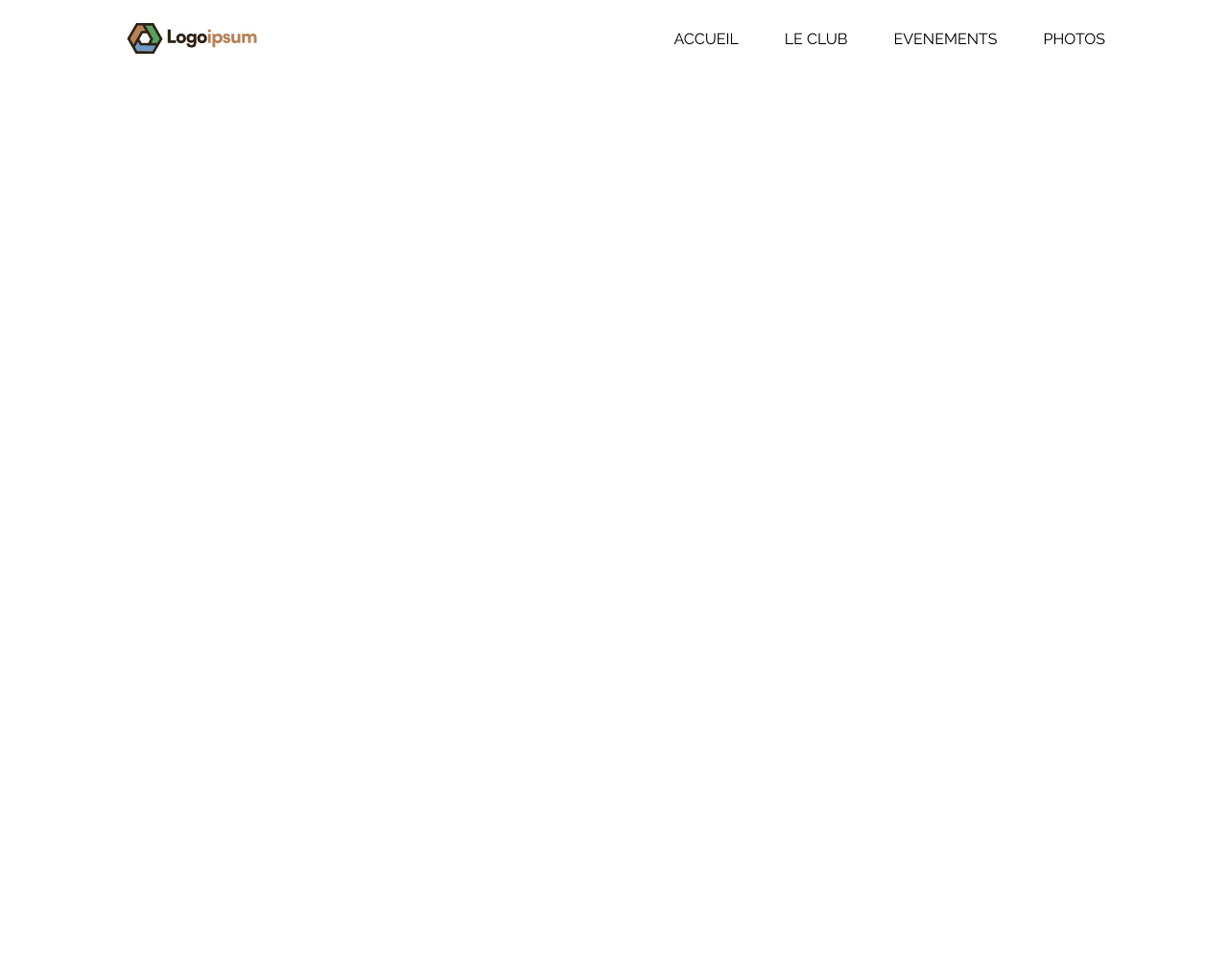
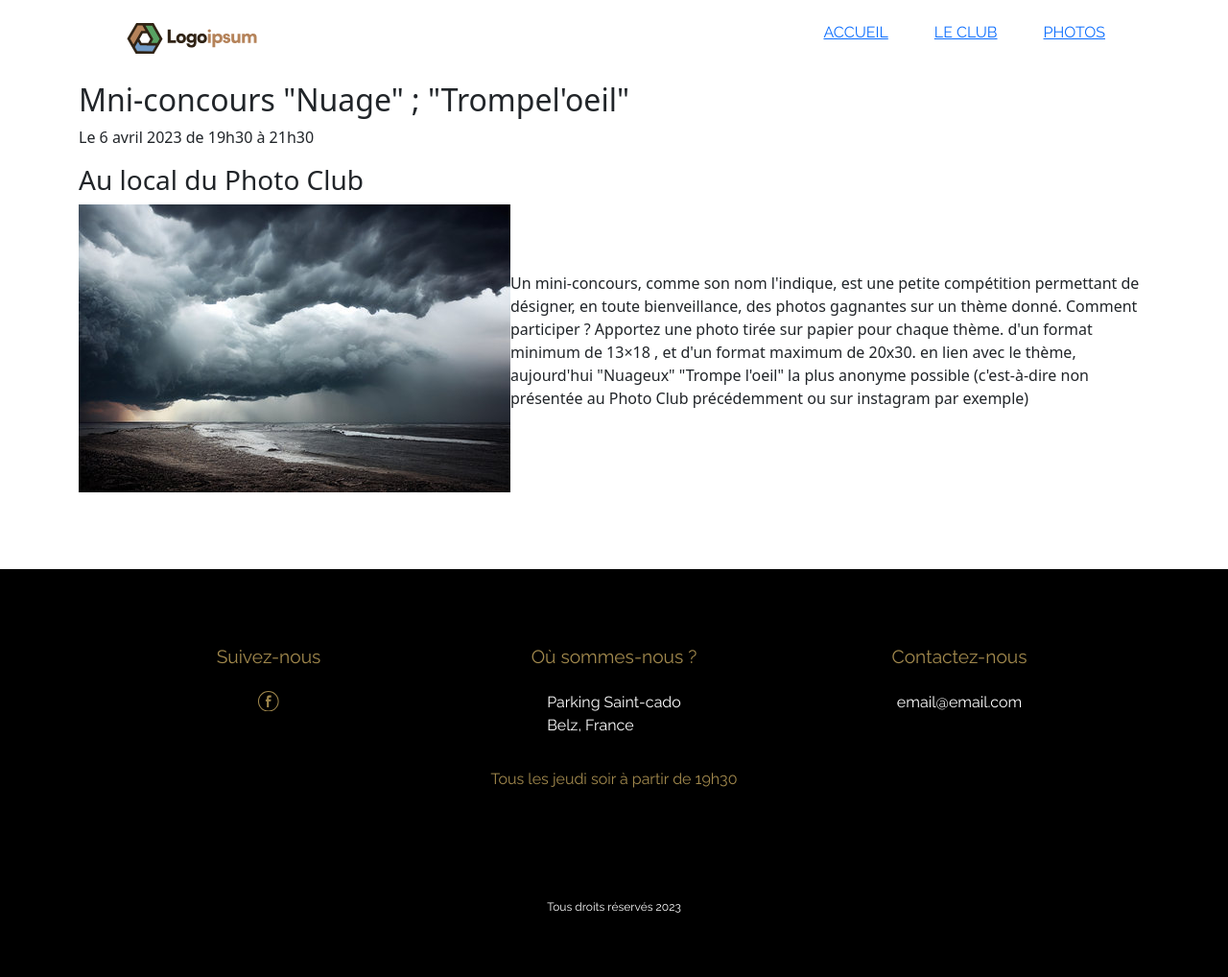
Before and after one commit to ludostudi/association-photo, a plain HTML site: page evenement.html in a window 1280 px wide. Shown: the whole page at 96% size. Before the commit the page ends 800 px from the top, so only its background shows below. Drawn offline with nearby package versions, Linux system fonts and the light colour scheme.

Commit message:
Creation de la page "evenement.html"

```diff
--- a/evenement.html
+++ b/evenement.html
@@ -8,6 +8,10 @@
     <link rel="preconnect" href="https://fonts.googleapis.com">
     <link rel="preconnect" href="https://fonts.gstatic.com" crossorigin>
     <link href="https://fonts.googleapis.com/css2?family=Raleway:ital,wght@0,100;0,200;0,300;0,400;0,500;0,600;0,700;0,800;0,900;1,100;1,200;1,300;1,400;1,500;1,600;1,700;1,800;1,900&display=swap" rel="stylesheet">
+    <link href="https://cdn.jsdelivr.net/npm/bootstrap@5.0.2/dist/css/bootstrap.min.css" rel="stylesheet" integrity="sha384-EVSTQN3/azprG1Anm3QDgpJLIm9Nao0Yz1ztcQTwFspd3yD65VohhpuuCOmLASjC" crossorigin="anonymous">
+
+
+
 
     <title>Evenement</title>
 
@@ -23,9 +27,9 @@
                 <li>
                     <a href="leclub.html">Le club</a>
                 </li>
-                <li>
+                <!--<li>
                     <a href="evenement.html">Evenements</a>
-                </li>
+                </li>-->
                 <li>
                     <a href="">Photos</a>
                 </li>
@@ -33,6 +37,63 @@
         </nav>
     </header>
 
-<Main>
+<Main class="container">
+    <section class="">
+        <div class="flux">
+            <div class="">
+                <h2 class="">Mni-concours "Nuage" ; "Trompel'oeil"</h2>
+                <p class="">Le 6 avril 2023 de 19h30 à 21h30</p>
+                <h3 class="">Au local du Photo Club</h3>
+            </div>
+            <div class="d-flex flex-sm-column flex-md-row align-items-sm-center">
+                <div class="">
+                    <img class="" src="assets/images/nuage.jpg" alt="photo d'un nuage">
+                </div>
+                <div class="">
+                    <p>Un mini-concours, comme son nom l'indique, est une petite compétition permettant de désigner, en toute bienveillance, des photos gagnantes sur un thème donné. Comment participer ? Apportez une photo tirée sur papier pour chaque thème. d'un format minimum de 13×18 , et d'un format maximum de 20x30. en lien avec le thème, aujourd'hui "Nuageux" "Trompe l'oeil" la plus anonyme possible (c'est-à-dire non présentée au Photo Club précédemment ou sur instagram par exemple)</p>
+                </div>
+            </div>
+        </div>
+
+
+
+    </section>
 
 </Main>
+
+<footer class="footer">
+    <div class="footer__container flux">
+        <div class="footer__follow">
+            <h3 class="footer__follow-title">Suivez-nous</h3>
+            <svg class="footer__follow-logo" version="1.1" id="Capa_1" xmlns="http://www.w3.org/2000/svg" xmlns:xlink="http://www.w3.org/1999/xlink" x="0px" y="0px"
+            width="612px" height="612px" viewBox="0 0 612 612" style="enable-background:new 0 0 612 612;" xml:space="preserve">
+            <g>
+                <g>
+                    <path d="M612,306C612,137.004,474.995,0,306,0C137.004,0,0,137.004,0,306c0,168.995,137.004,306,306,306
+                    C474.995,612,612,474.995,612,306z M27.818,306C27.818,152.36,152.36,27.818,306,27.818S584.182,152.36,584.182,306
+                    S459.64,584.182,306,584.182S27.818,459.64,27.818,306z"/>
+                    <path d="M317.739,482.617V306h58.279l9.208-58.529h-67.487v-29.348c0-15.272,5.007-29.849,26.928-29.849h43.813v-58.418h-62.201
+                    c-52.298,0-66.569,34.438-66.569,82.175v35.413h-35.885V306h35.885v176.617H317.739L317.739,482.617z"/>
+                </g>
+            </g>
+            </svg>
+        </div>
+        <div class="footer__where">
+            <h3 class="footer__where-title">Où sommes-nous ?</h3>
+            <p class="footer__where-address">Parking Saint-cado <br> Belz, France</p>
+            <p class="footer__where-time">Tous les jeudi soir à partir de 19h30</p>
+        </div>
+        <div class="footer__contact">
+            <h3 class="footer__contact-title">Contactez-nous</h3>
+            <p class="footer__contact-mail">email@email.com</p>
+        </div>
+    </div>
+    <div class="footer__copyright">
+        <p class="footer__copyright-text">Tous droits réservés 2023 </p>
+    </div>
+</footer>
+
+<script src="https://cdn.jsdelivr.net/npm/bootstrap@5.0.2/dist/js/bootstrap.bundle.min.js" integrity="sha384-MrcW6ZMFYlzcLA8Nl+NtUVF0sA7MsXsP1UyJoMp4YLEuNSfAP+JcXn/tWtIaxVXM" crossorigin="anonymous"></script>
+
+</body>
+</html>
--- /dev/null
+++ b/sass/components/_evenement.sass
@@ -0,0 +1,11 @@
+@use "../utils/_main" as utils
+
+.evenements--calendar
+
+    &__content
+
+
+    &__media
+
+    &__img
+        width: 60%
--- a/sass/components/_leclub--about.sass
+++ b/sass/components/_leclub--about.sass
@@ -19,6 +19,7 @@
         display: flex
         flex-direction: column
         align-items: center
+        padding: 0 4rem 2rem 4rem
 
         @include utils.responsive (phone)
             padding: 1rem
--- a/sass/style.sass
+++ b/sass/style.sass
@@ -16,6 +16,7 @@
 @use "components/_leclub--exit"
 @use "components/_leclub--studio"
 @use "components/_leclub--marathon"
+@use "components/_evenement"
 
 // Atoms
 @use "atoms/_button"
```
Also changed, not shown: assets/css/style.css, assets/images/nuage.jpg (added), sass/components/_evenement--cover.sass (deleted), 1 other file.
